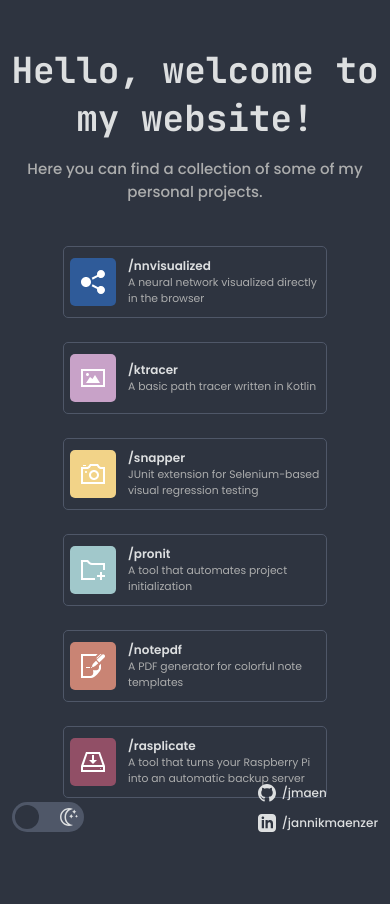
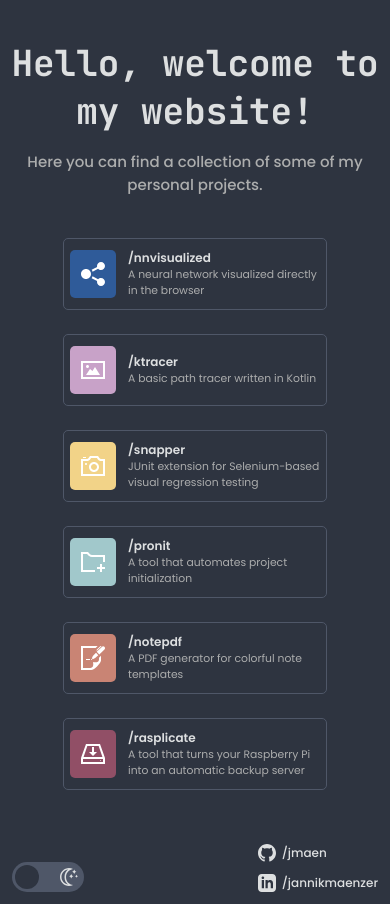
Before and after one commit to jmaen/jmaen.github.io, a Svelte app: page / in a window 390 px wide. Before the commit the page ends 844 px from the top, so only its background shows below. Built offline with nearby package versions, Linux system fonts and the light colour scheme.

Commit message:
Fix footer layout on mobile

```diff
--- a/src/App.svelte
+++ b/src/App.svelte
@@ -18,6 +18,7 @@
       </div>
     </div>
   </div>
+  <div class="footer">
     <div class="theme-switch">
       <ThemeSwitch/>
     </div>
@@ -33,6 +34,7 @@
           <path d="M19 0h-14c-2.761 0-5 2.239-5 5v14c0 2.761 2.239 5 5 5h14c2.762 0 5-2.239 5-5v-14c0-2.761-2.238-5-5-5zm-11 19h-3v-11h3v11zm-1.5-12.268c-.966 0-1.75-.79-1.75-1.764s.784-1.764 1.75-1.764 1.75.79 1.75 1.764-.783 1.764-1.75 1.764zm13.5 12.268h-3v-5.604c0-3.368-4-3.113-4 0v5.604h-3v-11h3v1.765c1.396-2.586 7-2.777 7 2.476v6.759z"/>
         </svg>
         <a href="https://www.linkedin.com/in/jannikmaenzer/">/jannikmaenzer</a>
+      </div>
     </div>
   </div>
 </main>
@@ -54,9 +56,17 @@
 
   main {
     display: flex;
+    flex-direction: column;
     justify-content: center;
     align-items: center;
     height: 100vh;
+  }
+
+  @media screen and (max-width: 768px) {
+    main {
+      justify-content: flex-start;
+      margin-top: 10vw;
+    }
   }
 
   /* Headline */
@@ -172,23 +182,22 @@
     }
   }
 
-  /* Theme switch */
+  /* Footer */
+
+  .footer {
+    position: fixed;
+    bottom: 0;
+    z-index: 1;
+    display: flex;
+    justify-content: space-between;
+    width: 100vw;
+  }
 
   .theme-switch {
-    position: fixed;
-    left: 0;
-    bottom: 0;
-    z-index: 1;
     margin: 1rem;
   }
 
-  /* Socials */
-
   .socials {
-    position: fixed;
-    right: 0;
-    bottom: 0;
-    z-index: 1;
     margin: 1rem;
   }
 
@@ -215,4 +224,11 @@
   .socials a:hover {
     text-decoration: underline;
   }
+
+  @media screen and (max-width: 768px) {
+    .footer {
+      position: static;
+      margin-top: 5vh;
+    }
+  }
 </style>
```
Also changed, not shown: 5 other files (tests, documents, lock files or other folders). Lines whose indentation alone changed are shown as unchanged.
